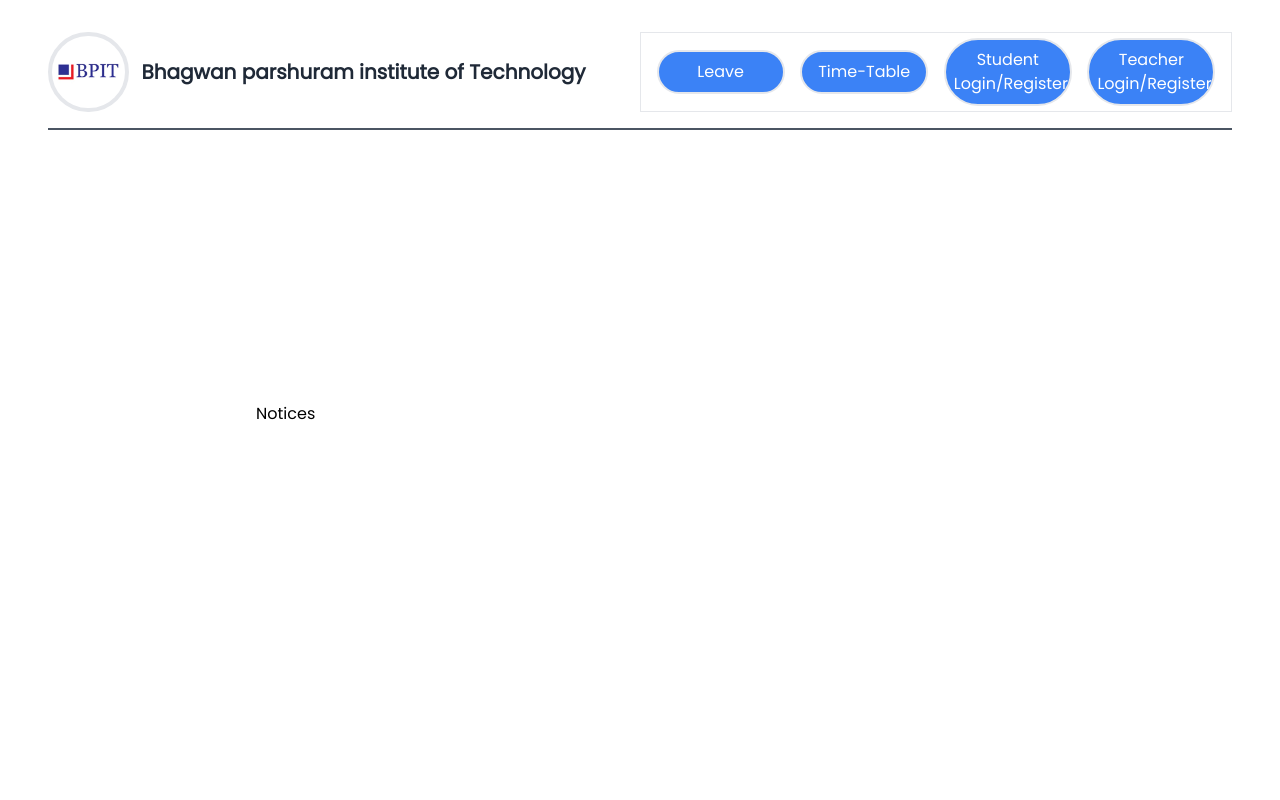
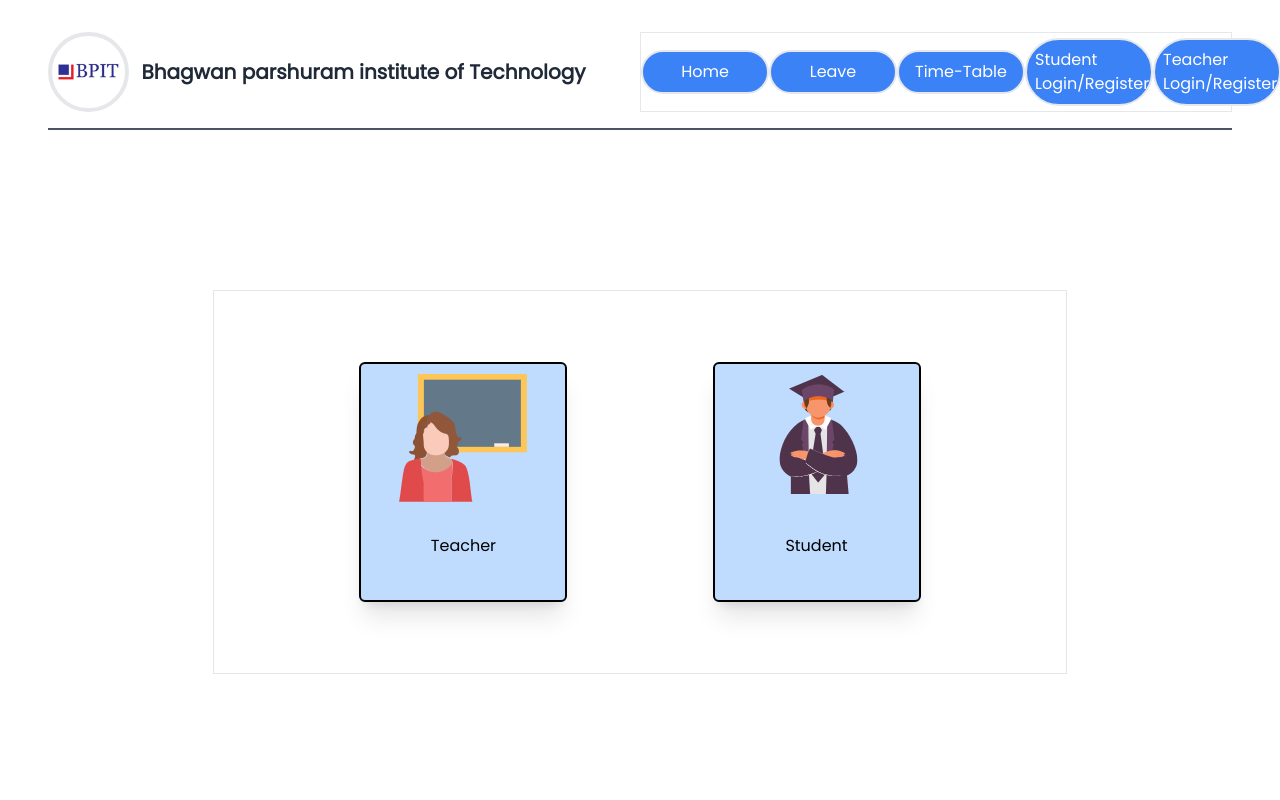
Before and after one commit to deepanshudua555/AMS-Frontend, a React (Vite) app: page / in a window 1280 px wide. Shown: the top 800 px of the page. Built offline with nearby package versions, Linux system fonts and the light colour scheme.

Commit message:
made changes to cards

```diff
--- a/src/App.jsx
+++ b/src/App.jsx
@@ -15,13 +15,28 @@ import {
   Route,
   // Link
 } from "react-router-dom";
+import Cards from './components/logincards';
 function App() {
+  const [isLoggedInStud, setStudLogin] = useState(false);
+  const [isLoggedInTeach, setTeachLogin] = useState(false);
+
+  function handleStudentButtonClick() {
+    setStudLogin(true);
+    setTeachLogin(false);
+    console.log("student was clicked")
+  }
+  function handleTeacherButtonClick() {
+    setStudLogin(false);
+    setTeachLogin(true);
+    console.log("teacher was clicked")
+  }
 
   return (
     <>
       <LeaveState>
         <Router>
-          <Navbar />
+          <Navbar isLoggedInStud={isLoggedInStud} isLoggedInTeach={isLoggedInTeach}/>
+          {!isLoggedInStud && !isLoggedInTeach && <Cards onStudButtonClick={handleStudentButtonClick} onTeachButtonClick={handleTeacherButtonClick}/>}
           {/* {alert && <Alert/>} */}
           <Routes>
             <Route path="/" element={<Notices />} />
--- a/src/components/Navbar.jsx
+++ b/src/components/Navbar.jsx
@@ -1,38 +1,58 @@
-import React, { useState } from 'react';
-import {
-    Link,
-    useNavigate
-} from "react-router-dom";
+import React, { useState } from 'react'
+import { Link, useNavigate } from 'react-router-dom'
 export default function Navbar(props) {
-    const buttonInactive = "bg-blue-500 hover:bg-white text-white hover:text-gray-800 py-2 px-2 border-2 hover:border-black rounded-full w-32";
-    const buttonActive = "cursor-default bg-white text-black py-2 px-2 border-2 border-black rounded-full w-32";
+  const buttonInactive =
+    'bg-blue-500 hover:bg-white text-white hover:text-gray-800 py-2 px-2 border-2 hover:border-black rounded-full w-32'
+  const buttonActive =
+    'cursor-default bg-white text-black py-2 px-2 border-2 border-black rounded-full w-32'
   return (
     <>
       <nav className="py-4 px-2 mx-10 items-center relative">
         <div className="flex mx-auto mt-4">
+          <a href="https://bpitindia.com/" className="flex items-center">
+            <img
+              src="/bpit-logo.jpeg"
+              className="h-20 mr-3 rounded-full border-4 p-1"
+              alt="bpit logo"
+            />
+            <span className="text-xl font-semibold text-gray-800">
+              Bhagwan parshuram institute of Technology
+            </span>
+          </a>
 
-                    <a href="https://bpitindia.com/" className="flex items-center">
-                        <img src="/bpit-logo.jpeg" className="h-20 mr-3 rounded-full border-4 p-1" alt="bpit logo" />
-                        <span className="text-xl font-semibold text-gray-800">Bhagwan parshuram institute of Technology</span>
-                    </a>
-                    <div className="flex ml-auto w-1/2 justify-evenly items-center border">
+            <ul className="flex ml-auto w-1/2 justify-evenly items-center border">
+              <li>
+                <Link to="/">
                     <button className={props.leaveButton ? buttonActive : buttonInactive}>
-                            <Link to='/leave' >Leave</Link>
-                        </button>
-                        {/* <button className={props.attendanceButton ? buttonActive : buttonInactive} >
+                Home</button>
+                </Link>
+              </li>
+
+                <li>
+                <Link to="/leave"><button className={props.leaveButton ? buttonActive : buttonInactive}>
+                  Leave</button></Link>
+                </li>
+
+              {/* <li className={props.attendanceButton ? buttonActive : buttonInactive} >
                             <Link to='/attendance' >Attendance</Link>
-                        </button> */}
+                        </li> */}
 
-                        <button className={props.timetableButton ? buttonActive : buttonInactive} >
-                            <Link to='/timetable' >Time-Table</Link>
-                        </button>
-                        <button className={props.lsButton ? buttonActive : buttonInactive} >
-                            <Link to='/studentcreds' >Student Login/Register</Link>
-                        </button>
-                        <button className={props.lsButton ? buttonActive : buttonInactive}>
-                            <Link to='/teachercreds' >Teacher Login/Register</Link>
-                        </button>
-                    </div>
+              <li>
+            <Link to="/timetable"><button className={
+                  props.timetableButton ? buttonActive : buttonInactive
+                }
+              >
+                Time-Table
+              </button></Link>
+              </li>
+              <li className={props.lsButton ? buttonActive : buttonInactive}>
+                <Link to="/studentcreds">Student Login/Register</Link>
+              </li>
+              <li className={props.lsButton ? buttonActive : buttonInactive}>
+                <Link to="/teachercreds">Teacher Login/Register</Link>
+              </li>
+            </ul>
+
         </div>
         <hr className="border border-gray-600 mt-4" />
       </nav>
--- /dev/null
+++ b/src/components/logincards.jsx
@@ -0,0 +1,21 @@
+import React from "react";
+import { Link } from "react-router-dom";
+
+export default function Cards (props) {
+	return (
+		<div className="flex border w-2/3 h-96 mx-auto my-36 justify-evenly items-center">
+			<Link to="/teachercreds">
+			<button onClick={props.onTeachButtonClick} className="flex flex-col bg-blue-200 hover:bg-blue-300  shadow-xl border-2 border-black rounded-md h-60 w-52 items-center justify-center">
+				<img src="/teacherCard.png" alt="Teacher" className="w-32" />
+				<span className="my-8">Teacher</span>
+			</button>
+			</Link>
+			<Link to="/studentcreds">
+			<button onClick={props.onStudButtonClick} className="flex flex-col bg-blue-200 hover:bg-blue-300  shadow-xl border-2 border-black rounded-md h-60 w-52 items-center justify-center">
+				<img src="/studentCard.png" alt="Student" className="w-32" />
+				<span className="my-10">Student</span>
+			</button>
+			</Link>
+		</div>
+	)
+}
```
Also changed, not shown: public/studentCard.png (added), public/teacherCard.png (added). Lines whose indentation alone changed are shown as unchanged.
